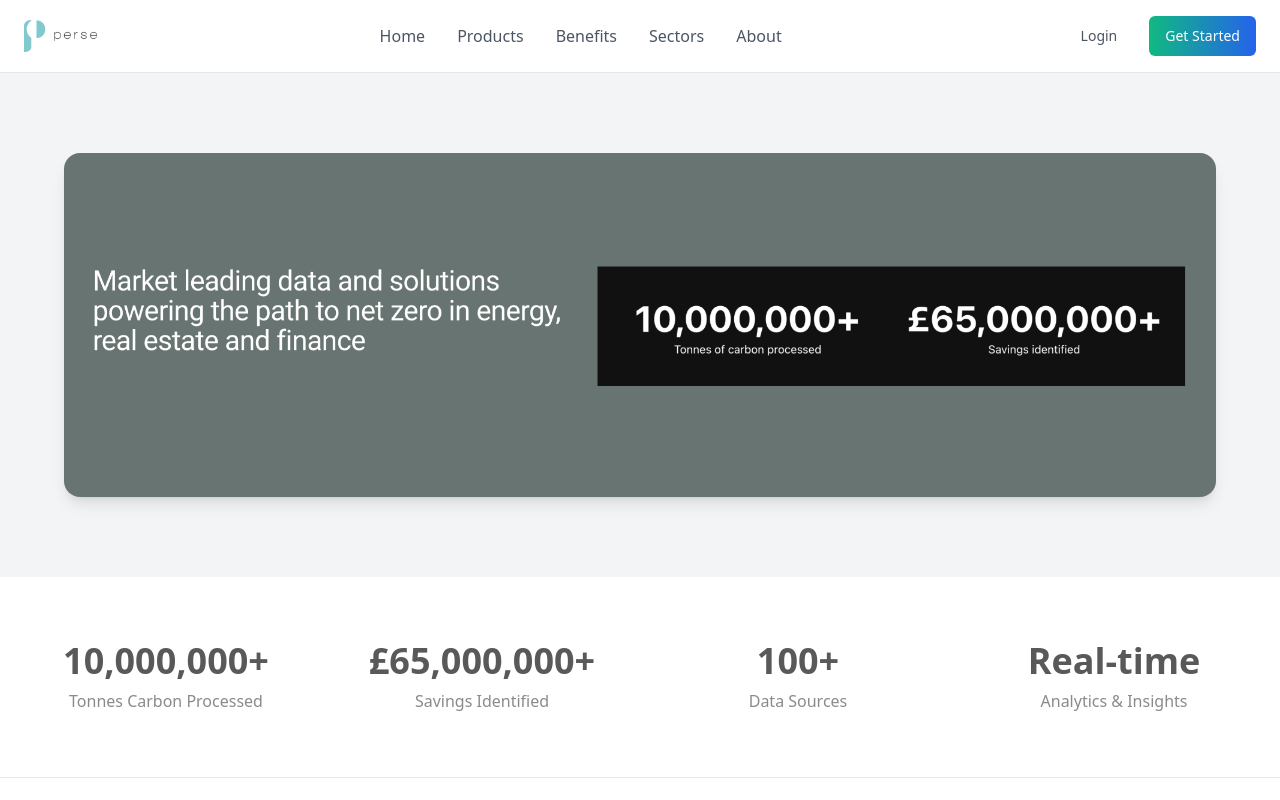
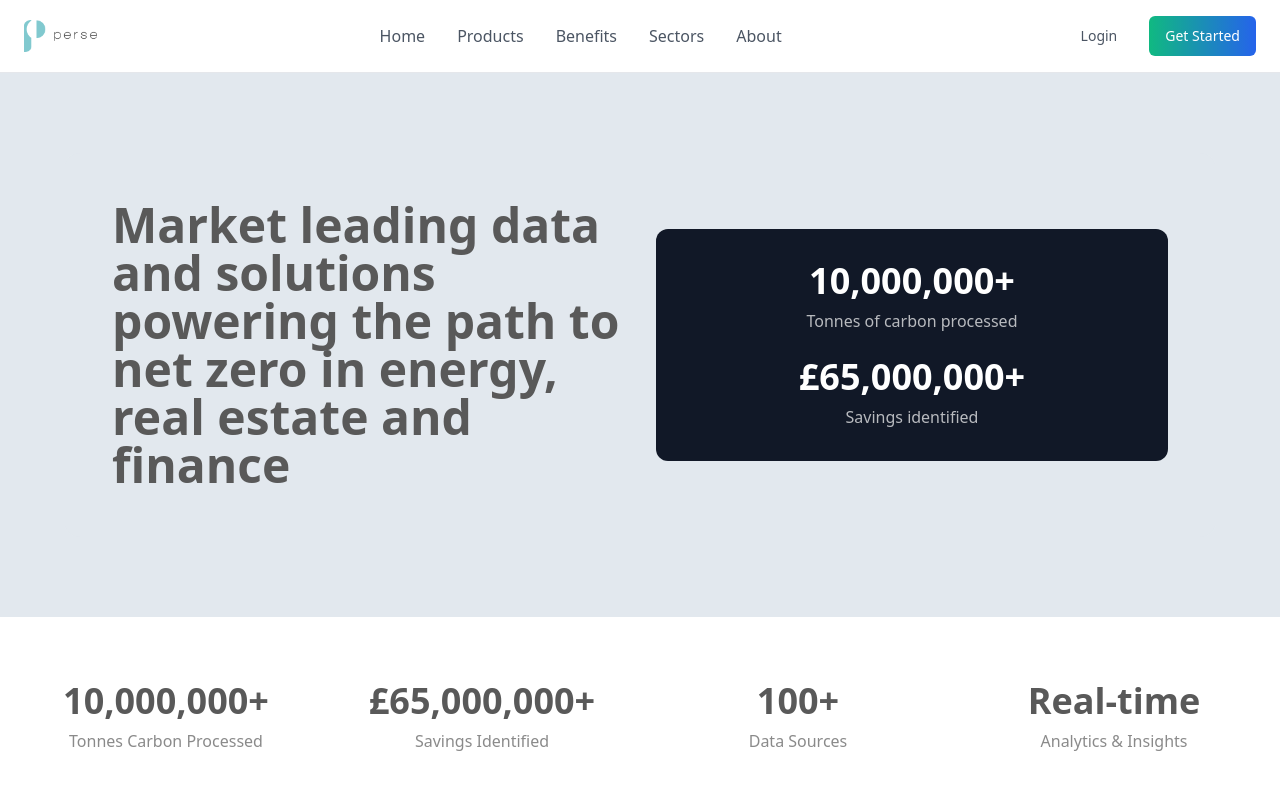
Before and after one commit to chaitanyak-hub/perse-energy-insights, a React (Vite) app: page / in a window 1280 px wide. Shown: the top 800 px of the page. Built offline with nearby package versions, Linux system fonts and the light colour scheme.

Commit message:
Animate counters
Implement animated counters for the provided image.

```diff
--- a/src/components/Stats.tsx
+++ b/src/components/Stats.tsx
@@ -1,12 +1,20 @@
 
 import { useCounterAnimation } from "@/hooks/useCounterAnimation";
 
-const StatItem = ({ number, label, isAnimated = false }: { number: string; label: string; isAnimated?: boolean }) => {
+export const StatItem = ({ number, label, isAnimated = false, isDark = false }: {
+  number: string;
+  label: string;
+  isAnimated?: boolean;
+  isDark?: boolean;
+}) => {
+  const textColor = isDark ? "text-white" : "text-text-primary";
+  const labelColor = isDark ? "text-white/70" : "text-text-primary/70";
+
   if (!isAnimated) {
     return (
       <div className="text-center">
-        <div className="text-4xl font-bold text-text-primary mb-2">{number}</div>
-        <div className="text-text-primary/70">{label}</div>
+        <div className={`text-4xl font-bold ${textColor} mb-2`}>{number}</div>
+        <div className={labelColor}>{label}</div>
       </div>
     );
   }
@@ -26,10 +34,10 @@ const StatItem = ({ number, label, isAnimated = false }: { number: string; label
 
   return (
     <div ref={elementRef} className="text-center">
-      <div className="text-4xl font-bold text-text-primary mb-2">
+      <div className={`text-4xl font-bold ${textColor} mb-2`}>
         {number.startsWith('£') ? `£${formatNumber(count)}` : formatNumber(count)}
       </div>
-      <div className="text-text-primary/70">{label}</div>
+      <div className={labelColor}>{label}</div>
     </div>
   );
 };
--- a/src/pages/Home.tsx
+++ b/src/pages/Home.tsx
@@ -1,6 +1,6 @@
 import { Header } from "@/components/Header";
 import { Footer } from "@/components/Footer";
-import { Stats } from "@/components/Stats";
+import { Stats, StatItem } from "@/components/Stats";
 import { Target, Award, Globe, Users } from "lucide-react";
 
 const Home = () => {
@@ -9,14 +9,25 @@ const Home = () => {
       <Header />
 
       {/* Hero Section */}
-      <section className="py-20 bg-gray-100">
+      <section className="py-20 bg-muted">
         <div className="container mx-auto px-6">
-          <div className="max-w-6xl mx-auto">
-            <img
-              src="/lovable-uploads/63595f50-1a95-4b4e-8b99-0a7a53e30378.png"
-              alt="Market leading data and solutions powering the path to net zero"
-              className="w-full rounded-2xl shadow-lg"
-            />
+          <div className="max-w-6xl mx-auto bg-muted rounded-2xl p-8 md:p-12">
+            <div className="grid md:grid-cols-2 gap-8 items-center">
+              {/* Left side - Text */}
+              <div>
+                <h1 className="text-4xl md:text-5xl font-bold text-text-primary leading-tight">
+                  Market leading data and solutions powering the path to net zero in energy, real estate and finance
+                </h1>
+              </div>
+
+              {/* Right side - Stats */}
+              <div className="bg-gray-900 rounded-xl p-8">
+                <div className="grid grid-cols-1 gap-6">
+                  <StatItem number="10000000" label="Tonnes of carbon processed" isAnimated={true} isDark={true} />
+                  <StatItem number="£65000000" label="Savings identified" isAnimated={true} isDark={true} />
+                </div>
+              </div>
+            </div>
           </div>
         </div>
       </section>
```
